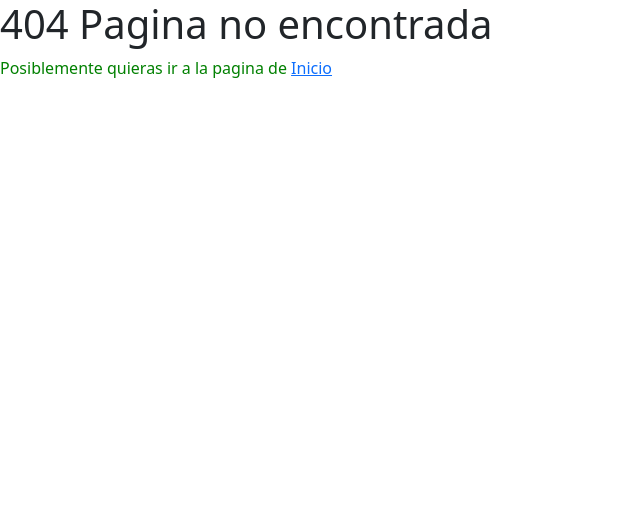
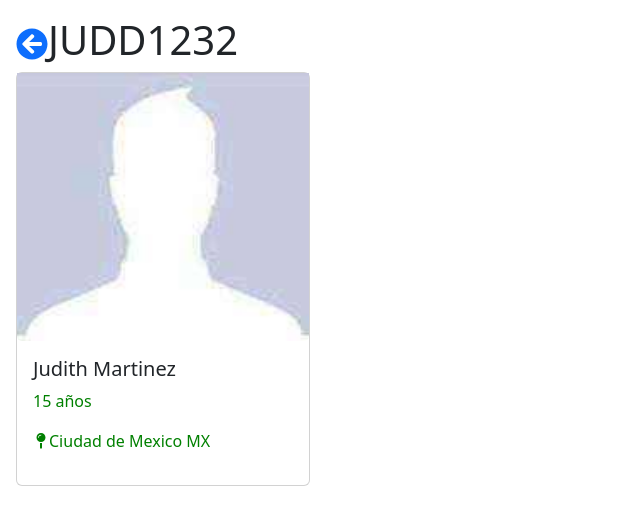
Before and after one commit to jsanjuan71/ucamp-react-app, a React (Create React App) app: page /patients/judd1232 in a window 1280 px wide. Before the commit this address had no page. Shown: the top 524 px of the page, without its empty margins (0-640 px from the left). Built offline with nearby package versions, Linux system fonts and the light colour scheme.

Commit message:
Added - Patients and patient routes and components

```diff
--- a/package.json
+++ b/package.json
@@ -11,6 +11,7 @@
     "react": "^18.2.0",
     "react-bootstrap": "^2.8.0",
     "react-dom": "^18.2.0",
+    "react-icons": "^4.10.1",
     "react-router-dom": "^6.14.2",
     "react-scripts": "5.0.1",
     "web-vitals": "^2.1.4"
--- a/src/App.css
+++ b/src/App.css
@@ -1,6 +1,10 @@
 
 .App {
   margin: .5em;
+}
+
+body{
+  margin: 1rem;
 }
 
 .display-flex{
--- a/src/App.js
+++ b/src/App.js
@@ -2,6 +2,8 @@ import { BrowserRouter as Router, Routes, Route } from "react-router-dom";
 import Home from "./components/Home/Home";
 import NotFound from "./components/NotFound/NotFound";
 import Products from "./components/Products/Products";
+import Patients from "./components/Patients/Patients";
+import Patient from "./components/Patients/Patient";
 
 
 function App() {
@@ -10,10 +12,13 @@ function App() {
     <Router>
       <Routes>
         <Route path="/" element={ <Home /> } />
+        <Route path="/contact" element={ <h1>Contacto</h1> } />
+        <Route path="/products" element={ <Products />  } />
 
-        <Route path="/contact" element={ <h1>Contacto</h1> } />
-
-        <Route path="/products" element={ <Products />  } />
+        {/* Ruta para listar todos los pacientes */}
+        <Route path="/patients" element={ <Patients /> } />
+        {/* Ruta para ver un solo paciente usando su curp */}
+        <Route path="/patients/:curp" element={ <Patient /> } />
 
         <Route path="*" element={ <NotFound /> } />
       </Routes>
--- a/src/components/Home/Home.jsx
+++ b/src/components/Home/Home.jsx
@@ -64,6 +64,8 @@ function Home() {
         <h1>{nombreAlumno} UCamp Store app {currentYear} </h1>
         <button onClick={handleGuttonClick} >Aumentar año</button>
         <hr />
+        <a href='/patients'>VER PACIENTES</a>
+        <hr />
         <section className='display-flex'>
         {productos.map(prod => {
             return(
--- /dev/null
+++ b/src/components/Patients/Patient.jsx
@@ -0,0 +1,53 @@
+import { useParams } from 'react-router-dom'
+import {Row, Col, Card} from 'react-bootstrap'
+import { patients } from '../../utils/constants/data'
+import { profilePicture } from '../../utils/constants/media'
+import { FaMapPin, FaArrowCircleLeft } from 'react-icons/fa'
+
+{/* Usando el modulo react-router-dom importamos el hook useParams */}
+{/* Importamos la data desde la coleccion de data */}
+{/* Importamos la imagen de perfil desde las constantes */}
+{/* Usando el modulo react-icons podemos usar los iconos de FontAwesome */}
+
+
+function Patient() {
+    /** Obtenemos el parametro del url --> /patients/:curp */
+    const {curp} = useParams()
+    /** Con ese dato lo buscamos de la lista de clientes */
+    const data = patients.find(patient => patient.curp === curp)
+
+    return(
+        <>
+            {/* Colocar el boton atras */}
+            <Row>
+                <Col className='d-flex align-items-center'>
+                    <a href='/patients'>
+                        <FaArrowCircleLeft size={32} />
+                    </a>
+                    {" "}
+                    {/* Colocar el encabezado con el CURP */}
+                    <h1 className='text-uppercase'>{curp}</h1>
+                </Col>
+            </Row>
+            {/* Colocar la tarjeta con la info del paciente */}
+            <Row>
+                <Col md={3}>
+                    <Card style={{width: "100%"}}>
+                        <Card.Img variant='bottom' src={ profilePicture }></Card.Img>
+                        <Card.Body>
+                        <Card.Title>{data.name}</Card.Title>
+                        <Card.Text>
+                            {data.age} años</Card.Text>
+                            <p className='d-flex align-items-center'>
+                                <FaMapPin />
+                                {data.city}
+                            </p>
+                        </Card.Body>
+                    </Card>
+                </Col>
+            </Row>
+        </>
+    )
+}
+
+export default Patient
--- /dev/null
+++ b/src/components/Patients/Patients.jsx
@@ -0,0 +1,42 @@
+import {Row, Col, ListGroup, Badge} from 'react-bootstrap'
+import { patients } from '../../utils/constants/data'
+import { FaArrowCircleLeft } from 'react-icons/fa'
+
+
+function Patients() {
+    return(
+        <>
+             {/* Colocar el boton atras */}
+             <Row>
+                <Col className='d-flex align-items-center'>
+                    <a href='/'>
+                        <FaArrowCircleLeft size={32} />
+                    </a>
+                    {" "}
+                    <h1>Productos de UCamp Store</h1>
+                </Col>
+            </Row>
+
+            <Row>
+                <Col md={6}>
+                    <ListGroup>
+                        {patients.map(patient => {
+                            return (
+                            <ListGroup.Item>
+                                <Badge bg="success">
+                                    <a className='text-white' href={'/patients/'+ patient.curp}>Ver</a>
+                                </Badge>
+
+                                {" " + patient.name}
+
+                            </ListGroup.Item>
+                            )
+                        })}
+                    </ListGroup>
+                </Col>
+            </Row>
+        </>
+    )
+}
+
+export default Patients
--- a/src/index.css
+++ b/src/index.css
@@ -1,5 +1,6 @@
 body {
-  margin: 0;
+  margin: 1rem;
+  padding: 1rem;
   font-family: -apple-system, BlinkMacSystemFont, 'Segoe UI', 'Roboto', 'Oxygen',
     'Ubuntu', 'Cantarell', 'Fira Sans', 'Droid Sans', 'Helvetica Neue',
     sans-serif;
--- /dev/null
+++ b/src/utils/constants/data.js
@@ -0,0 +1,23 @@
+const patients = [
+    {
+        curp: "sahj91",
+        name: "Julio Sanjuan",
+        age: 32,
+        city: "Guadalajara MX"
+
+    },
+    {
+        curp: "judd1232",
+        name: "Judith Martinez",
+        age:15,
+        city: "Ciudad de Mexico MX"
+    },
+    {
+        curp: "lahr232443",
+        name: "Larry Hernandez",
+        age: 18,
+        city: "Medellin CO"
+    }
+]
+
+export {patients}
--- /dev/null
+++ b/src/utils/constants/media.js
@@ -0,0 +1,3 @@
+module.exports = {
+    profilePicture: require("../../assets/profile-picture.jpeg")
+}
```
Also changed, not shown: src/assets/profile-picture.jpeg (added).
